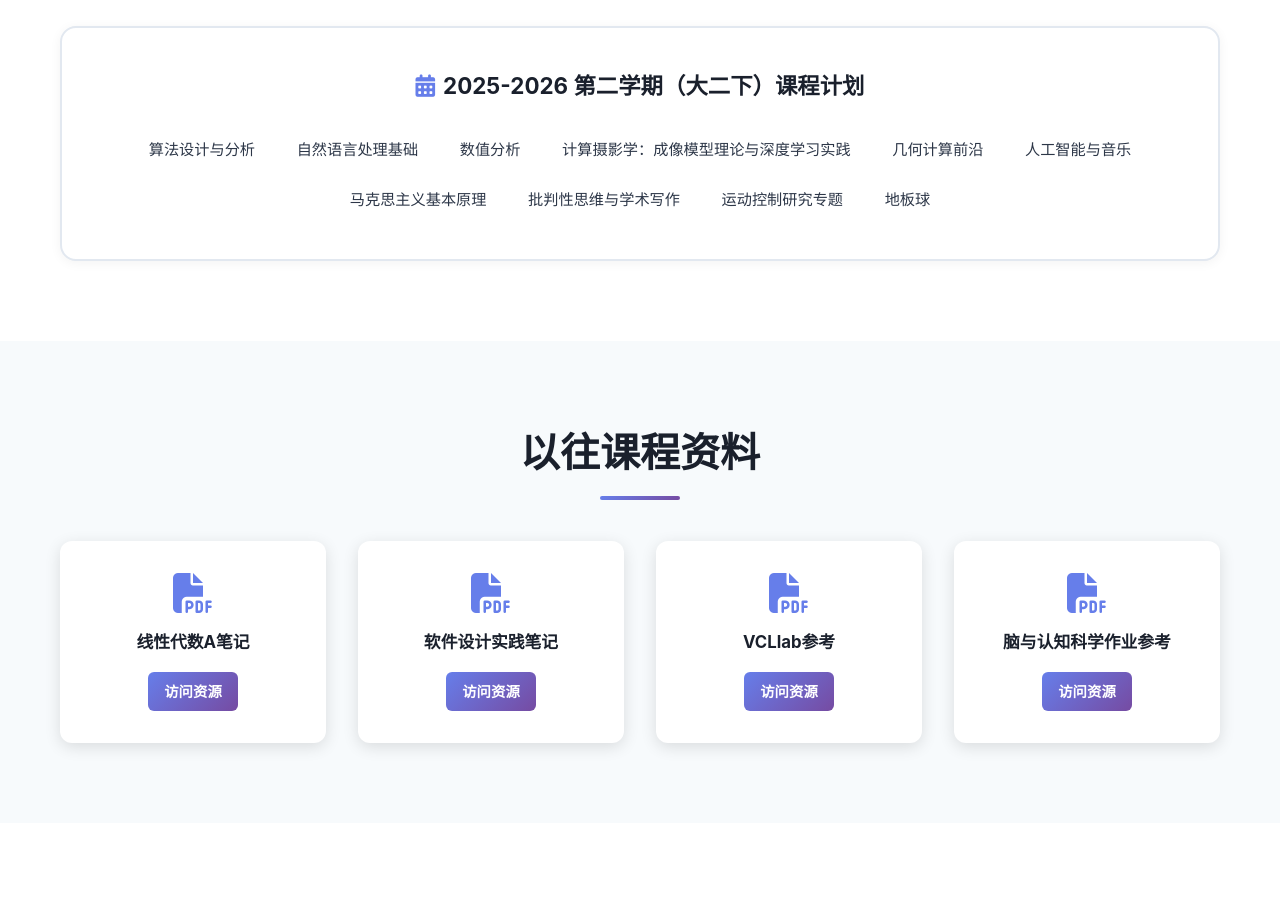
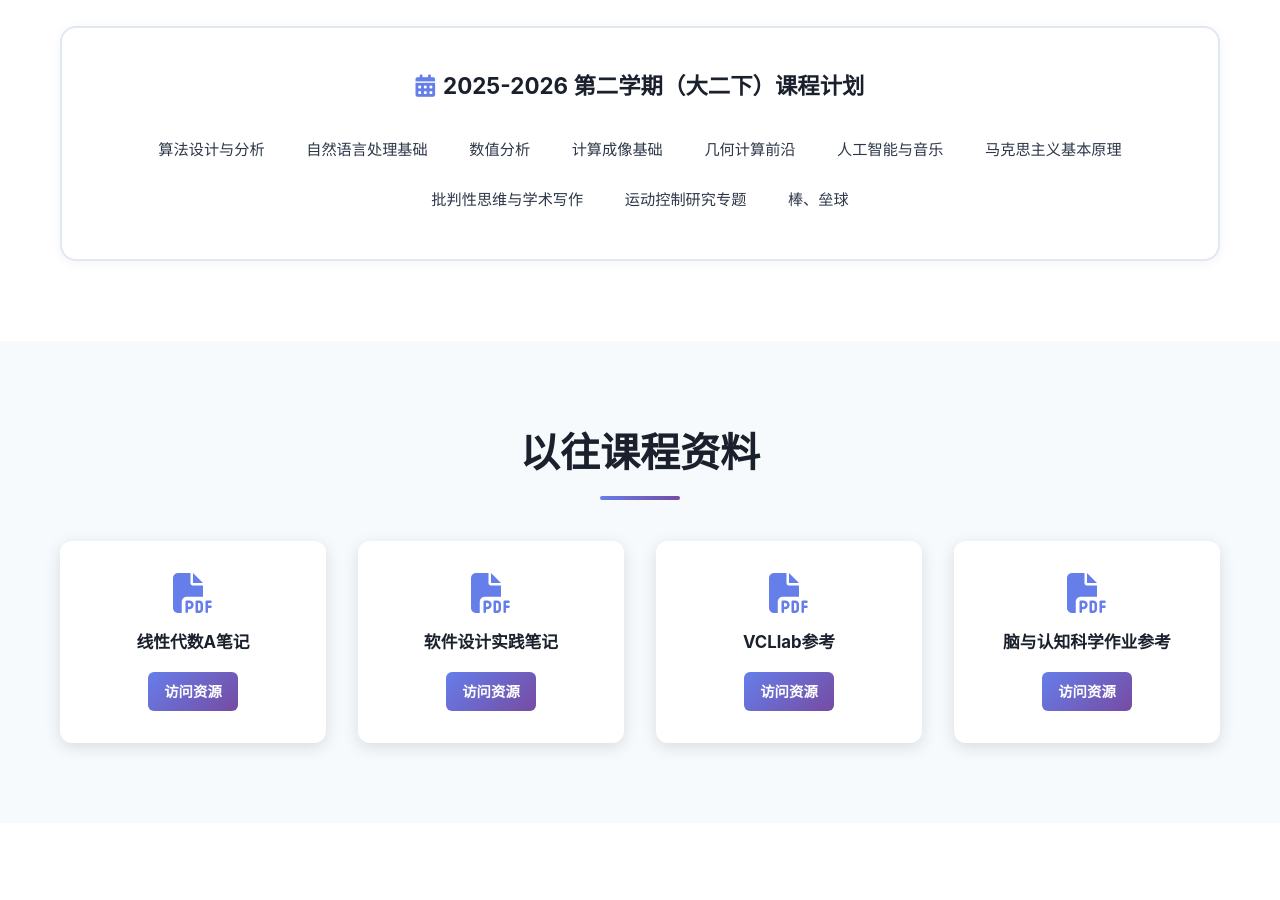
Before and after one commit to aidenlee2005/aidenlee2005.github.io, a plain HTML site: page index.html in a window 1280 px wide. Shown: the part 4200-5100 px from the top of the page. Drawn offline with Linux system fonts and the light colour scheme.

Commit message:
elective

```diff
--- a/index.html
+++ b/index.html
@@ -356,13 +356,13 @@
                     <span>算法设计与分析</span>
                     <span>自然语言处理基础</span>
                     <span>数值分析</span>
-                    <span>计算摄影学：成像模型理论与深度学习实践</span>
+                    <span>计算成像基础</span>
                     <span>几何计算前沿</span>
                     <span>人工智能与音乐</span>
                     <span>马克思主义基本原理</span>
                     <span>批判性思维与学术写作</span>
                     <span>运动控制研究专题</span>
-                    <span>地板球</span>
+                    <span>棒、垒球</span>
                 </div>
             </div>
         </div>
```
